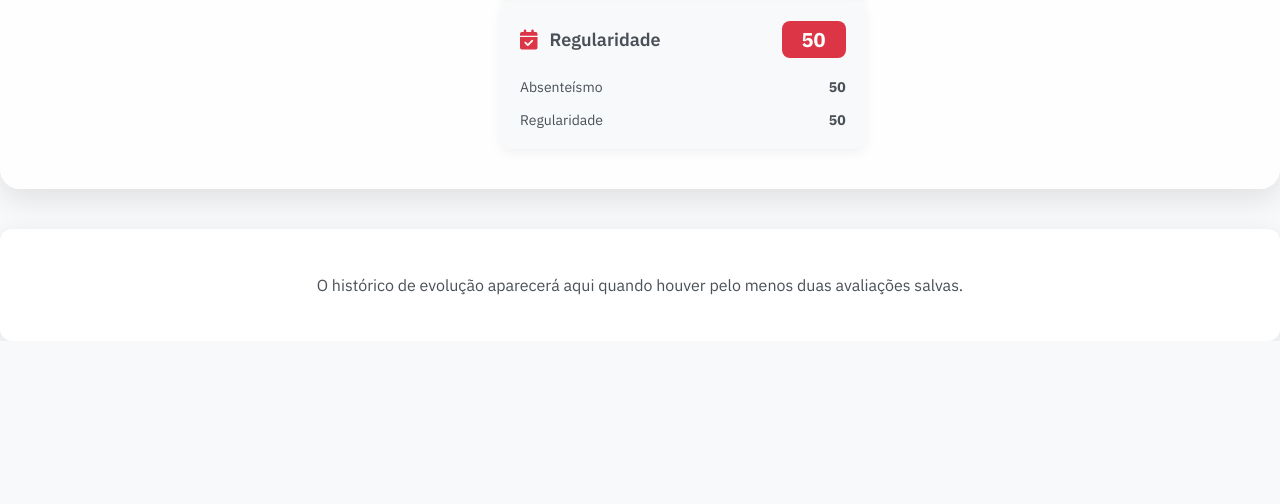
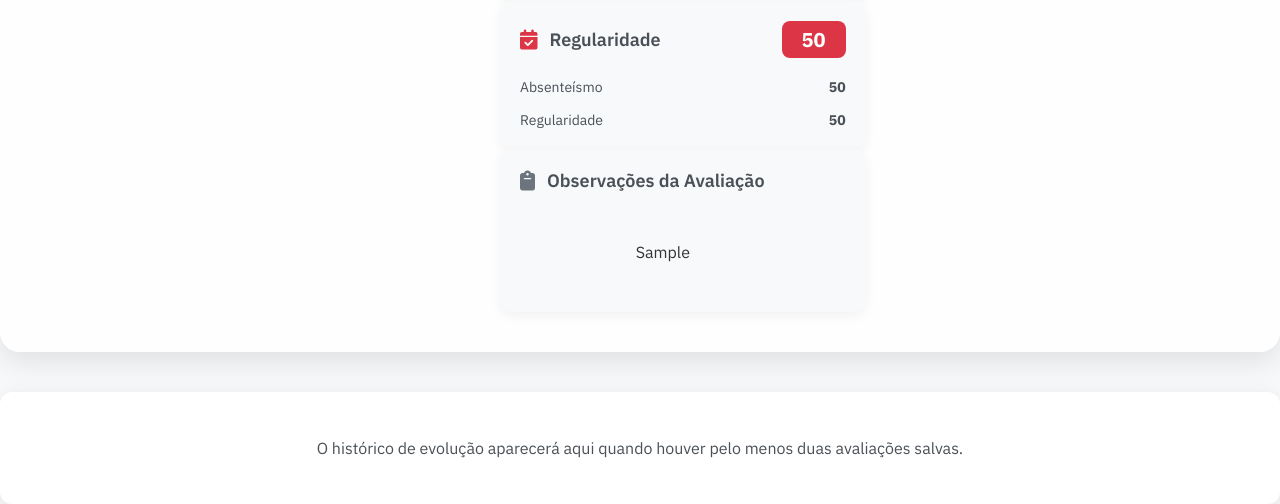
Before and after one commit to Marinoyyy/Projeto_Atlas, a Flask app: page /colaborador/1 in a window 1280 px wide. Shown: the part 1239-1743 px from the top of the page. Before the commit the page ends 1534 px from the top, so only its background shows below. Run offline with Flask 3, Linux system fonts and the light colour scheme; a user stored in the database is signed in; data comes from the database, SQL or seed files in the repository; both versions use the stored data as it was after the commit; tables that the repository leaves empty hold one stand-in row (values such as "Sample post").

Commit message:
Add files via upload

```diff
--- a/app.py
+++ b/app.py
@@ -75,8 +75,20 @@ INSIGNIAS_DISPONIVEIS = {
     "comunicador": {"icone": "fa-solid fa-comments", "titulo": "Comunicador", "descricao": "Possui habilidades excepcionais de comunicação e relacionamento."},
     "inovador": {"icone": "fa-solid fa-lightbulb", "titulo": "Inovador", "descricao": "Propõe novas ideias e melhorias para os processos existentes."},
     "polivalente": {"icone": "fa-solid fa-star", "titulo": "Polivalente", "descricao": "Adapta-se com facilidade a diferentes funções e desafios."},
-    "consistencia": {"icone": "fa-solid fa-calendar-check", "titulo": "Consistência", "descricao": "Exemplo de regularidade, presença e pontualidade."}
-}
+    "consistencia": {"icone": "fa-solid fa-calendar-check", "titulo": "Consistência", "descricao": "Exemplo de regularidade, presença e pontualidade."},
+    "Especialista em Reabastecimento": {"icone": "fa-solid fa-warehouse", "titulo": "Especialista em Reabastecimento", "descricao": "Demonstra excelência e profundo conhecimento na função de Reabastecimento."},
+    "Especialista em Recebimento": {"icone": "fa-solid fa-truck", "titulo": "Especialista em Recebimento", "descricao": "Demonstra excelência e profundo conhecimento na função de Recebimento."},
+    "Especialista em Expedição": {"icone": "fa-solid fa-box", "titulo": "Especialista em Expedição", "descricao": "Demonstra excelência e profundo conhecimento na função de Expedição."},
+    "Especialista em Controle de Estoque": {"icone": "fa-solid fa-clipboard-list", "titulo": "Especialista em Controle de Estoque", "descricao": "Demonstra excelência e profundo conhecimento na função de Controle de Estoque."},
+    "Especialista em Picking": {"icone": "fa-solid fa-cart-shopping", "titulo": "Especialista em Picking", "descricao": "Demonstra excelência e profundo conhecimento na função de Picking."},
+    "Especialista em Checkout": {"icone": "fa-solid fa-cash-register", "titulo": "Especialista em Checkout", "descricao": "Demonstra excelência e profundo conhecimento na função de Checkout."},
+    "Especialista em Loja": {"icone": "fa-solid fa-store", "titulo": "Especialista em Loja", "descricao": "Demonstra excelência e profundo conhecimento na função de Loja."},
+    "Principiante em Bw's": {"icone": "fa-solid fa-seedling", "titulo": "Principiante em BWS", "descricao": "Participou apenas de 1 Beauty Week."},
+    "Intermediário em Bw's": {"icone": "fa-solid fa-leaf", "titulo": "Intermediário em BWS", "descricao": "Participou de 2 a 3 Beauty Weeks, mostrando interesse em crescimento."},
+    "Experiente em Bw's": {"icone": "fa-solid fa-tree", "titulo": "Experiente em BWS", "descricao": "Participou de 4 a 5 Beauty Weeks, demonstrando comprometimento."},
+    "Senior em Bw's": {"icone": "fa-solid fa-dungeon", "titulo": "Senior em BWS", "descricao": "Participou de 6 a 7 Beauty Weeks, sendo referência entre os colegas."},
+    "Mestre em Bw's": {"icone": "fa-solid fa-crown", "titulo": "Mestre em BWS", "descricao": "Participou de 8 ou mais Beauty Weeks, exemplo de dedicação e paixão."}
+    }
 
 # --- DECORADOR DE PERMISSÃO ---
 def admin_required(f):
@@ -121,6 +133,8 @@ class Avaliacao(db.Model):
     id = db.Column(db.Integer, primary_key=True)
     colaborador_id = db.Column(db.Integer, db.ForeignKey('colaboradores.id'), nullable=False)
     atributos = db.Column(JSON)
+    # --- CAMPO ADICIONADO ---
+    observacoes = db.Column(db.Text, nullable=True) # Usamos db.Text para textos longos
 
 class Insignia(db.Model):
     __tablename__ = 'insignias'
@@ -186,7 +200,7 @@ def converter_score_para_estrelas(score):
     if score > 0: return 1
     return 0
 
-# --- FUNÇÃO PRINCIPAL DE BUSCA DE DADOS ---
+# --- FUNÇÃO PRINCIPAL DE BUSCA DE DADOS (ATUALIZADA) ---
 def get_dados_completos():
     colaboradores_db = Colaborador.query.filter(Colaborador.processo != 'Desligado').all()
     colaboradores_list = []
@@ -211,6 +225,9 @@ def get_dados_completos():
         avaliacao = Avaliacao.query.filter_by(colaborador_id=c.id).first()
         notas_sub_atributos = avaliacao.atributos if avaliacao and avaliacao.atributos else {}
 
+        # --- LINHA ADICIONADA ---
+        observacoes_atuais = avaliacao.observacoes if avaliacao and avaliacao.observacoes else ""
+
         colaborador_dict['atributos_detalhados'] = []
         for attr_principal, sub_attrs in ESTRUTURA_ATRIBUTOS.items():
             soma_sub = sum(int(notas_sub_atributos.get(sub, 50)) for sub in sub_attrs)
@@ -225,6 +242,9 @@ def get_dados_completos():
 
         pdi_db = PDI.query.filter_by(colaborador_id=c.id).all()
         colaborador_dict['pdi'] = [{'id': p.id, 'descricao': p.descricao, 'prazo': p.prazo, 'status': p.status} for p in pdi_db]
+
+        # --- LINHA ADICIONADA ---
+        colaborador_dict['observacoes_atuais'] = observacoes_atuais
 
         colaboradores_list.append(colaborador_dict)
 
@@ -597,7 +617,8 @@ def detalhamento_geral():
         stats_times[turno] = sorted(stats_times[turno], key=lambda x: x['media_overall'], reverse=True)
 
     return render_template('detalhamento_geral.html', dados_agrupados=dados_agrupados, stats_times=stats_times)
-# --- ROTAS DE API (Atualizadas para o DB) ---
+
+# --- ROTAS DE API (ATUALIZADAS PARA O DB E OBSERVAÇÕES) ---
 @app.route('/api/salvar_avaliacao', methods=['POST'])
 @login_required
 def salvar_avaliacao_api():
@@ -605,6 +626,9 @@ def salvar_avaliacao_api():
     nome_colaborador = dados.get('nome_completo')
     processo_colaborador = dados.get('processo')
     sub_atributos_recebidos = dados.get('sub_atributos', {})
+
+    # --- 1. RECEBER O NOVO CAMPO DE OBSERVAÇÕES DO JAVASCRIPT ---
+    observacoes_texto = dados.get('observacoes', None)
 
     # --- LINHA CORRIGIDA ---
     # Converte todos os valores recebidos para inteiros
@@ -620,6 +644,9 @@ def salvar_avaliacao_api():
         avaliacao = Avaliacao(colaborador_id=colaborador.id)
         db.session.add(avaliacao)
     avaliacao.atributos = notas_numericas # Salva as notas já convertidas
+
+    # --- 2. SALVAR AS OBSERVAÇÕES NA BASE DE DADOS ---
+    avaliacao.observacoes = observacoes_texto
 
     # Calcula o overall e salva no histórico
     overall_calculado = calcular_overall_com_notas(notas_numericas, processo_colaborador) # Usa as notas convertidas
--- a/templates/colaborador_detalhe.html
+++ b/templates/colaborador_detalhe.html
@@ -95,6 +95,28 @@
                         </div>
                     </div>
                     {% endfor %}
+
+                    {% if role == 'lider' %}
+                    <div class="atributo-principal-bloco">
+                        <div class="atributo-principal-header">
+                            <div class="atributo-principal-info"><i class="fa-solid fa-clipboard" style="color: #6c757d;"></i><span>Observações da Avaliação</span></div>
+                        </div>
+                        <div class="sub-atributos-lista">
+                            <textarea id="observacoes-avaliacao" name="observacoes"
+                                      style="width: 100%; min-height: 120px; border: 1px solid #ccc; border-radius: 8px; padding: 10px; font-family: inherit; font-size: 14px;"
+                                      placeholder="Adicione observações, pontos fortes, pontos de desenvolvimento ou feedbacks desta avaliação...">{{ colaborador.observacoes_atuais | default('', true) }}</textarea>
+                        </div>
+                    </div>
+                    {% elif colaborador.observacoes_atuais %}
+                    <div class="atributo-principal-bloco">
+                        <div class="atributo-principal-header">
+                            <div class="atributo-principal-info"><i class="fa-solid fa-clipboard" style="color: #6c757d;"></i><span>Observações da Avaliação</span></div>
+                        </div>
+                        <div class="sub-atributos-lista" style="padding: 10px; white-space: pre-wrap; color: #333;">
+                            {{ colaborador.observacoes_atuais }}
+                        </div>
+                    </div>
+                    {% endif %}
                     {% if role == 'lider' %}
                     <button type="submit" class="salvar-btn">Salvar Avaliação</button>
                     <div class="save-status"></div>
@@ -168,7 +190,7 @@
                 }
             });
 
-            // --- LÓGICA DE SUBMISSÃO DO FORMULÁRIO CORRIGIDA ---
+            // --- LÓGICA DE SUBMISSÃO DO FORMULÁRIO (ATUALIZADA PARA OBSERVAÇÕES) ---
             form.onsubmit = async (e) => {
                 e.preventDefault();
                 const status = form.querySelector('.save-status');
@@ -176,16 +198,26 @@
 
                 const sub_atributos = {};
                 const formData = new FormData(form);
+
+                // 1. Criar variável para as observações
+                let observacoes_texto = '';
+
                 for (let [key, value] of formData.entries()) {
-                    if (key !== 'processo') {
-                        sub_atributos[key] = value;
+                    // 2. Capturar os campos pelo nome
+                    if (key === 'processo') {
+                        // ignora
+                    } else if (key === 'observacoes') {
+                        observacoes_texto = value; // Guarda o texto das observações
+                    } else {
+                        sub_atributos[key] = value; // Guarda os scores dos atributos
                     }
                 }
 
                 const data = {
                     nome_completo: "{{ colaborador.Nome_completo }}",
                     processo: formData.get('processo'),
-                    sub_atributos: sub_atributos
+                    sub_atributos: sub_atributos,
+                    observacoes: observacoes_texto // <-- 3. Enviar o texto para a API
                 };
 
                 const response = await fetch('/api/salvar_avaliacao', {
```
Also changed, not shown: instance/super_carometro.db.
